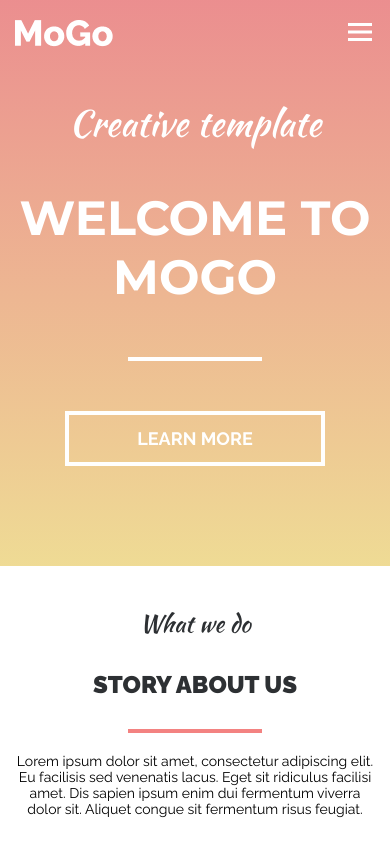
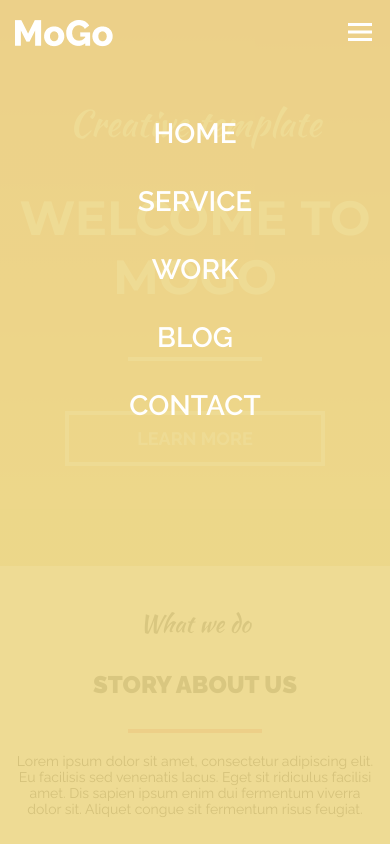
Before and after one commit to Talion426/MoGo, a plain HTML site: page index.html in a window 390 px wide. Both pictures are taken after a click on the button 360 px from the left and 32 px from the top of the page. Shown: the top 844 px of the page. Drawn offline with nearby package versions, Linux system fonts and the light colour scheme.

Commit message:
added js

```diff
--- /dev/null
+++ b/#source/scss/_burgerMenu.scss
@@ -0,0 +1,42 @@
+.burger-menu {
+    position: fixed;
+    top: 0;
+    left: 0;
+    z-index: 9;
+    width: 100%;
+    height: 100vh;
+    opacity: 0;
+    pointer-events: none;
+    visibility: hidden;
+    transform: translate(0, -100%);
+    transition: all 0.5s ease-in-out;
+    background-color: rgba(237, 215, 137, 0.9);
+    padding: 100px 0 0 0;
+    &__list {
+        display: flex;
+        flex-direction: column;
+    }
+    &__link {
+        display: flex;
+        align-items: center;
+        justify-content: center;
+        width: 100%;
+        padding: 20px 0;
+        font-size: 28px;
+        font-weight: 600;
+        color: #ffffff;
+        transition: all 0.3s ease-in-out;
+        &:hover {
+            background-color: rgba(37, 43, 73, 0.3);
+        }
+        &:active {
+            background-color: rgba(37, 43, 73, 0.3);
+        }
+    }
+    &._active {
+        opacity: 1;
+        pointer-events: all;
+        visibility: visible;
+        transform: translate(0, 0);
+    }
+}
--- a/#source/scss/_grid.scss
+++ b/#source/scss/_grid.scss
@@ -38,14 +38,25 @@
             grid-area: img7;
         }
         position: relative;
-        max-height: 377px;
-        &:nth-child(3) {
-            max-height: none;
-        }
         &:hover .grid__body {
             opacity: 1;
             transform: scale(1);
             border-radius: 0;
+        }
+        @media (max-width: 767px) {
+            max-height: 320px;
+            &:nth-child(3) {
+                max-height: none;
+            }
+        }
+        @media (max-width: 565px) {
+            max-height: 270px;
+        }
+        @media (max-width: 474px) {
+            max-height: 220px;
+        }
+        @media (max-width: 390px) {
+            max-height: 150px;
         }
     }
     &__body {
--- a/#source/scss/_header.scss
+++ b/#source/scss/_header.scss
@@ -1,5 +1,7 @@
 .header {
     padding: 42px 0 100px 0;
+    position: relative;
+    z-index: 10;
     @media (max-width: 1200px) {
         padding: 30px 0 70px 0;
     }
--- a/#source/scss/style.scss
+++ b/#source/scss/style.scss
@@ -8,6 +8,9 @@ body {
     display: flex;
     flex-flow: column nowrap;
     font-family: Raleway;
+    &._active {
+        overflow: hidden;
+    }
 }
 .main {
     flex: 1 0 auto;
@@ -93,3 +96,4 @@ body {
 @import "_map.scss";
 @import "_final.scss";
 @import "_footer.scss";
+@import "_burgerMenu.scss";
--- a/index.html
+++ b/index.html
@@ -21,11 +21,21 @@
                             </div>
                             <nav class="header__header-nav header-nav">
                                 <ul class="header-nav__list">
-                                    <li class="header-nav__item"><a href="" class="header-nav__link">home</a></li>
-                                    <li class="header-nav__item"><a href="" class="header-nav__link">service</a></li>
-                                    <li class="header-nav__item"><a href="" class="header-nav__link">work</a></li>
-                                    <li class="header-nav__item"><a href="" class="header-nav__link">blog</a></li>
-                                    <li class="header-nav__item"><a href="" class="header-nav__link">contact</a></li>
+                                    <li class="header-nav__item">
+                                        <a data-goto=".about" href="" class="header-nav__link">home</a>
+                                    </li>
+                                    <li class="header-nav__item">
+                                        <a data-goto=".services" href="" class="header-nav__link">service</a>
+                                    </li>
+                                    <li class="header-nav__item">
+                                        <a data-goto=".grid" href="" class="header-nav__link">work</a>
+                                    </li>
+                                    <li class="header-nav__item">
+                                        <a data-goto=".latest" href="" class="header-nav__link">blog</a>
+                                    </li>
+                                    <li class="header-nav__item">
+                                        <a data-goto=".final" href="" class="header-nav__link">contact</a>
+                                    </li>
                                     <li class="header-nav__item">
                                         <a href="" class="header-nav__basket--wrapper"
                                             ><img src="img/basket.svg" alt="basket" class="header-nav__basket" />
@@ -47,7 +57,6 @@
                     <h2 class="welcome__title">Welcome to mogo</h2>
                     <div class="welcome__separator separator"></div>
                     <div class="welcome__button"><a href="" class="welcome__link">Learn more</a></div>
-                    <!--TODO -------------------------made Slider-------------------------- -->
                 </div>
             </section>
             <section class="about">
@@ -944,6 +953,25 @@
                 </div>
             </div>
         </footer>
+        <div class="burger-menu">
+            <ul class="burger-menu__list">
+                <li class="burger-menu__item">
+                    <a data-goto=".about" class="burger-menu__link" href="#features">HOME</a>
+                </li>
+                <li class="burger-menu__item">
+                    <a data-goto=".services" class="burger-menu__link" href="#about">SERVICE</a>
+                </li>
+                <li class="burger-menu__item">
+                    <a data-goto=".grid" class="burger-menu__link" href="#pricing">WORK</a>
+                </li>
+                <li class="burger-menu__item">
+                    <a data-goto=".latest" class="burger-menu__link" href="#reviews">BLOG</a>
+                </li>
+                <li class="burger-menu__item">
+                    <a data-goto=".final" class="burger-menu__link" href="#contact">CONTACT</a>
+                </li>
+            </ul>
+        </div>
         <script src="https://kit.fontawesome.com/c6a31e549f.js" crossorigin="anonymous"></script>
         <script src="https://unpkg.com/swiper@8/swiper-bundle.min.js"></script>
         <script src="js/main.js"></script>
--- a/js/main.js
+++ b/js/main.js
@@ -10,3 +10,38 @@ const swiper = new Swiper(".swiper", {
     loop: true,
     speed: 600,
 });
+
+let burgerButton = document.querySelector(".header-nav__burger-btn");
+
+let burgerMenu = document.querySelector(".burger-menu");
+
+burgerButton.addEventListener("click", function (e) {
+    e.preventDefault();
+    burgerMenu.classList.toggle("_active");
+    document.body.classList.toggle("_fixed");
+});
+
+const menuLinks = document.querySelectorAll("[data-goto]");
+
+if (menuLinks.length > 0) {
+    menuLinks.forEach((menuLink) => {
+        menuLink.addEventListener("click", onMenuLinkClick);
+    });
+
+    function onMenuLinkClick(e) {
+        if (burgerMenu.classList.contains("_active")) {
+            burgerMenu.classList.remove("_active");
+            document.body.classList.remove("_fixed");
+        }
+        const menuLink = e.target;
+        if (menuLink.dataset.goto && document.querySelector(menuLink.dataset.goto)) {
+            const gotoBlock = document.querySelector(menuLink.dataset.goto);
+            const gotoBlockValue = gotoBlock.getBoundingClientRect().top + pageYOffset;
+            window.scrollTo({
+                top: gotoBlockValue,
+                behavior: "smooth",
+            });
+            e.preventDefault();
+        }
+    }
+}
```
Also changed, not shown: css/style.css.
